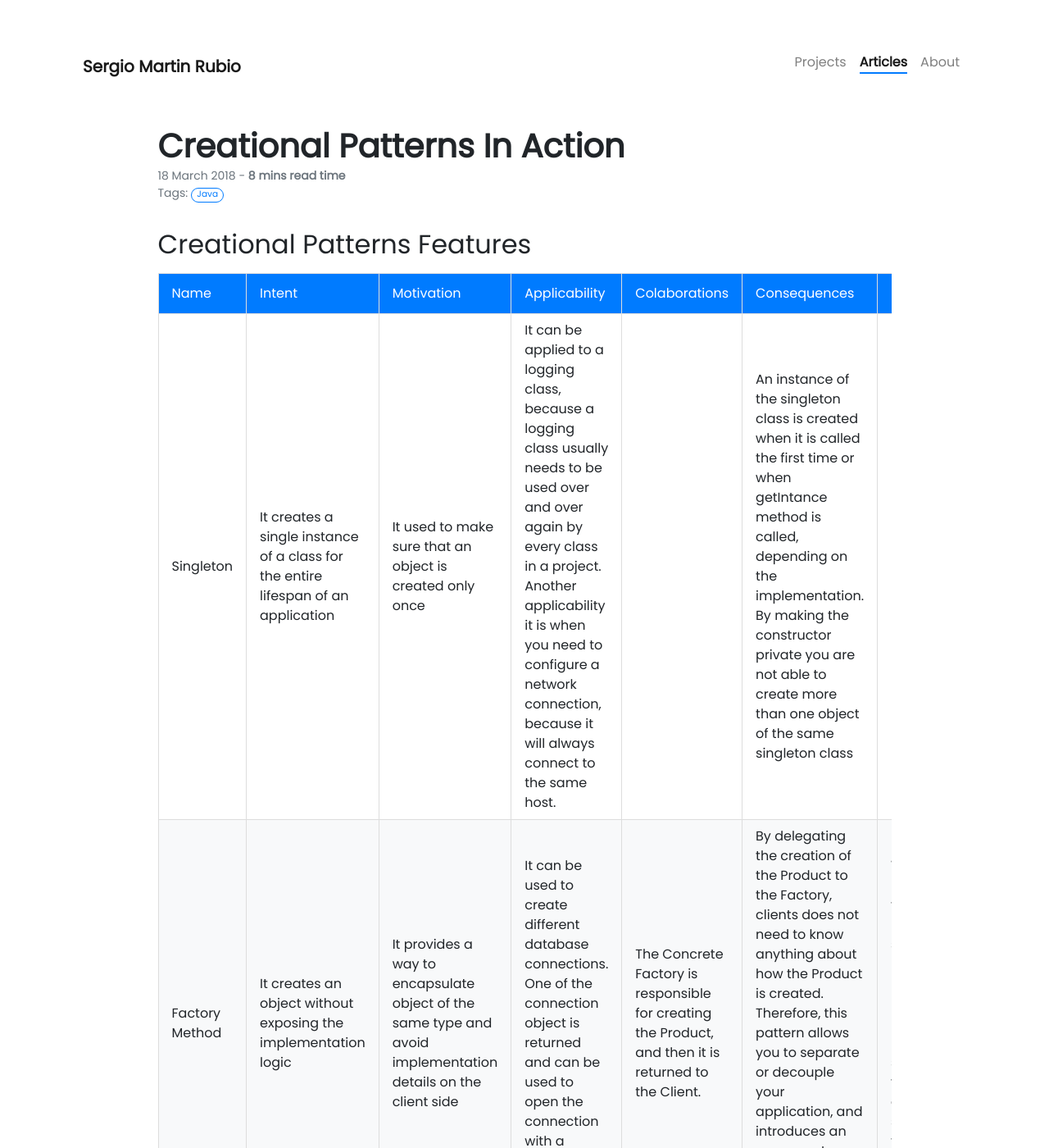
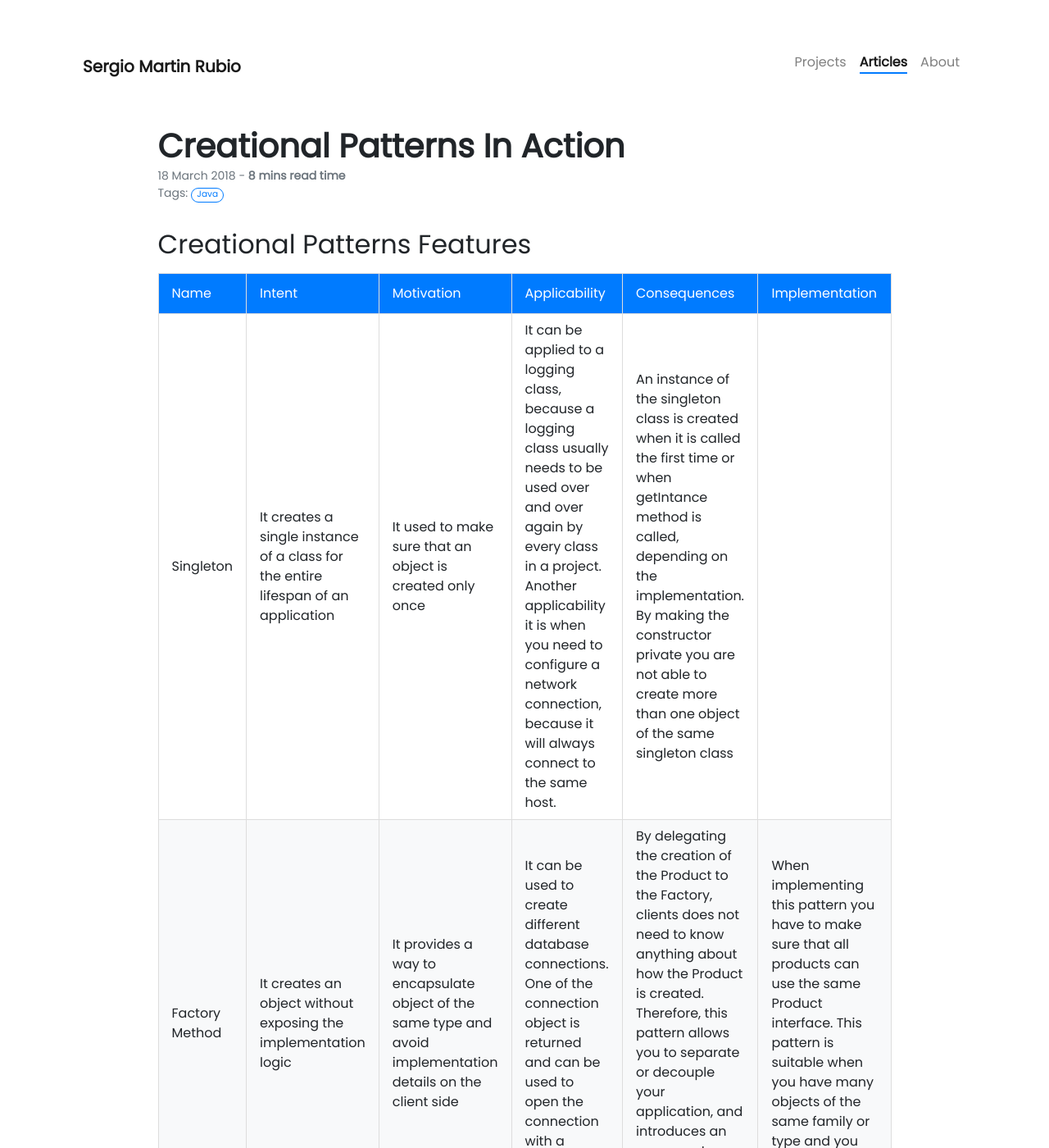
Before and after one commit to jackhman/sergio-martin-rubio-site, a Jekyll site: the page built from _posts/2018-03-18-creational-patterns-in-action.md, in a window 1280 px wide and 1400 px high. Shown: the whole window at 82% size. Built offline with Jekyll 4.4.1, drawn with Linux system fonts in a browser that asks for light colours; nearby versions of some CDN libraries; our own code applies the rules of GitHub Pages for plain Markdown files; comment, search, counter and statistics services are not loaded; some of the changed text lies outside the part shown.

Commit message:
add article

```diff
--- a/_posts/2018-03-18-creational-patterns-in-action.md
+++ b/_posts/2018-03-18-creational-patterns-in-action.md
@@ -8,10 +8,10 @@ description: Creational Patterns Features
 
 ## Creational Patterns Features
 
- Name | Intent | Motivation | Applicability | Colaborations | Consequences | Implementation
+ Name | Intent | Motivation | Applicability | Consequences | Implementation
 ---------|----------|---------|----------|---------|----------|---------
- Singleton | It creates a single instance of a class for the entire lifespan of an application | It used to make sure that an object is created only once | It can be applied to a logging class, because a logging class usually needs to be used over and over again by every class in a project. Another applicability it is when you need to configure a network connection, because it will always connect to the same host. | | An instance of the singleton class is created when it is called the first time or when getIntance method is called, depending on the implementation. By making the constructor private you are not able to create more than one object of the same singleton class |
- Factory Method | It creates an object without exposing the implementation logic | It provides a way to encapsulate object of the same type and avoid implementation details on the client side | It can be used to create different database connections. One of the connection object is returned and can be used to open the connection with a particular database | The Concrete Factory is responsible for creating the Product, and then it is returned to the Client. | By delegating the creation of the Product to the Factory, clients does not need to know anything about how the Product is created. Therefore, this pattern allows you to separate or decouple your application, and introduces an easy way to customize the concrete products | When implementing this pattern you have to make sure that all products can use the same Product interface. This pattern is suitable when you have many objects of the same family or type and you manipulate them frequently
+ Singleton | It creates a single instance of a class for the entire lifespan of an application | It used to make sure that an object is created only once | It can be applied to a logging class, because a logging class usually needs to be used over and over again by every class in a project. Another applicability it is when you need to configure a network connection, because it will always connect to the same host. | An instance of the singleton class is created when it is called the first time or when getIntance method is called, depending on the implementation. By making the constructor private you are not able to create more than one object of the same singleton class |
+ Factory Method | It creates an object without exposing the implementation logic | It provides a way to encapsulate object of the same type and avoid implementation details on the client side | It can be used to create different database connections. One of the connection object is returned and can be used to open the connection with a particular database | By delegating the creation of the Product to the Factory, clients does not need to know anything about how the Product is created. Therefore, this pattern allows you to separate or decouple your application, and introduces an easy way to customize the concrete products | When implementing this pattern you have to make sure that all products can use the same Product interface. This pattern is suitable when you have many objects of the same family or type and you manipulate them frequently
 
 ## Singleton Pattern Implementation
 
```
